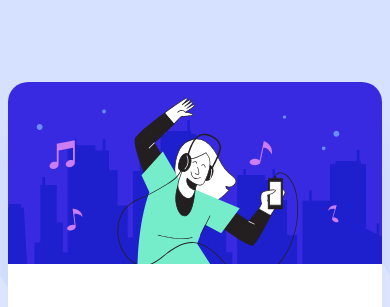
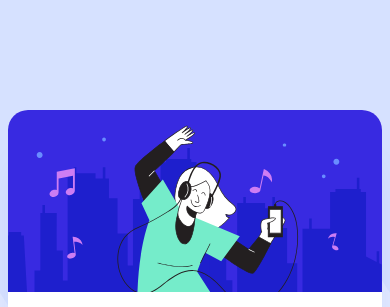
Before and after one commit to beqooo91/order-summary, a plain HTML site: page index.html in a window 390 px wide. Shown: the top 307 px of the page. Drawn offline with Linux system fonts and the light colour scheme.

Commit message:
responsive

```diff
--- a/style.css
+++ b/style.css
@@ -7,7 +7,8 @@ body {
     display: flex;
     justify-content: center;
     align-items: center;
-    height: 100vh;
+    height: 709px;
+
 }
 
 .main-div {
@@ -130,6 +131,7 @@ body {
 @media (min-width: 375px) {
     body {
         background-image: url("./assets/back-desktop.svg");
+        height: 900px;
     }
 
     .main-div {
```
